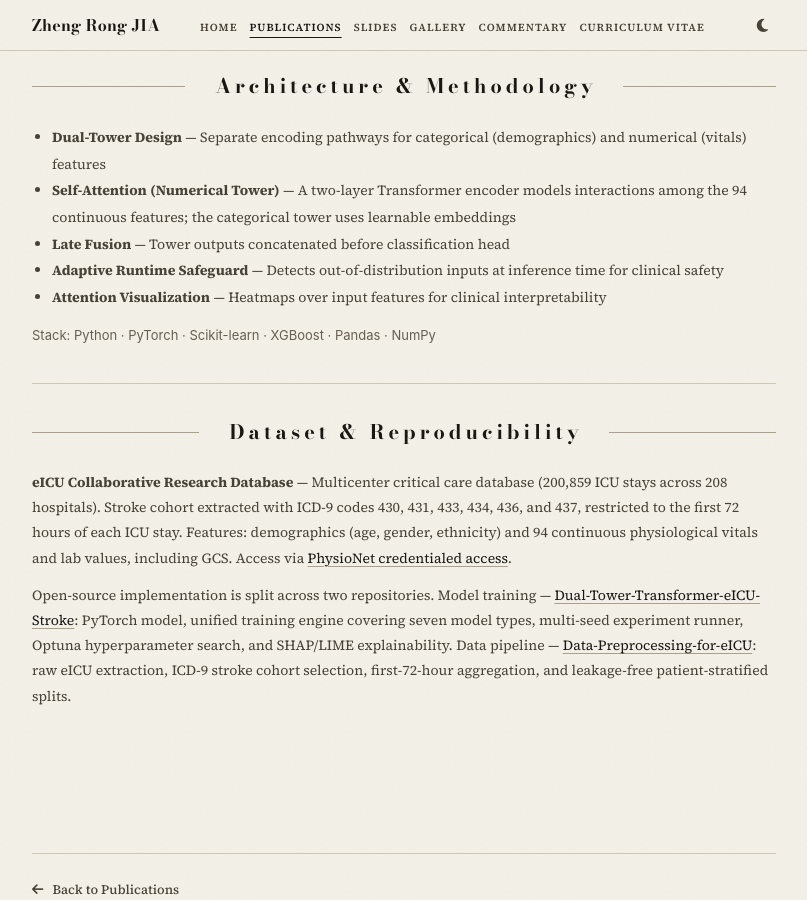
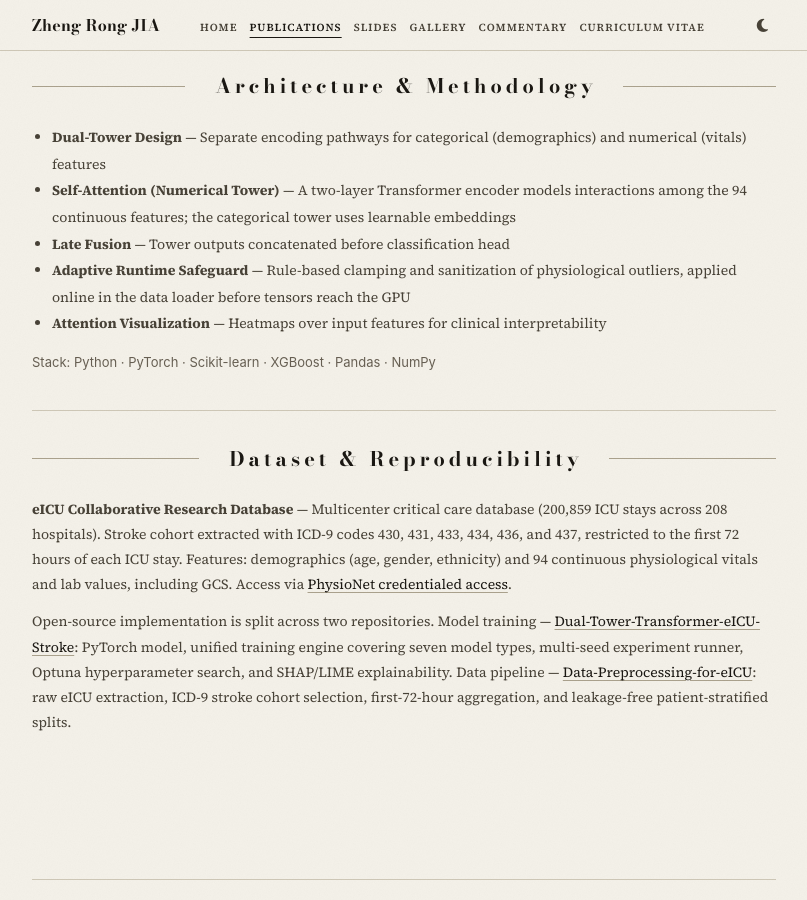
Before and after one commit to ZR-JIA/zr-jia.github.io, a Jekyll site: the page built from _publications/dt-transformer-eicu-stroke.md, in a window 1280 px wide and 900 px high, scrolled down 1269 px. Shown: the whole window, without its empty margins (236-1043 px from the left). Built offline with Jekyll 4.4.1, drawn with Linux system fonts in a browser that asks for light colours.

Commit message:
content: describe the runtime safeguard as an outlier guard
The CV page and the CCAI page said the Adaptive Runtime Safeguard detects
out-of-distribution inputs. The paper (Sec. III-A, Table I) describes a
rule-based layer that runs online in the data loader and clamps and
sanitizes physiological outliers before tensors reach the GPU, giving
crash-free inference. The paper never mentions out-of-distribution
detection, and the CCAI page's own abstract already says "against
physiological outliers".

- CV page: the safeguard clamps physiological outliers online within the
  data loader, ensuring stable, crash-free inference
- CCAI page: rule-based clamping and sanitization of physiological
  outliers, applied online in the data loader before tensors reach the GPU

```diff
--- a/_publications/dt-transformer-eicu-stroke.md
+++ b/_publications/dt-transformer-eicu-stroke.md
@@ -109,7 +109,7 @@ citation_ris: |
     <li><strong>Dual-Tower Design</strong> &mdash; Separate encoding pathways for categorical (demographics) and numerical (vitals) features</li>
     <li><strong>Self-Attention (Numerical Tower)</strong> &mdash; A two-layer Transformer encoder models interactions among the 94 continuous features; the categorical tower uses learnable embeddings</li>
     <li><strong>Late Fusion</strong> &mdash; Tower outputs concatenated before classification head</li>
-    <li><strong>Adaptive Runtime Safeguard</strong> &mdash; Detects out-of-distribution inputs at inference time for clinical safety</li>
+    <li><strong>Adaptive Runtime Safeguard</strong> &mdash; Rule-based clamping and sanitization of physiological outliers, applied online in the data loader before tensors reach the GPU</li>
     <li><strong>Attention Visualization</strong> &mdash; Heatmaps over input features for clinical interpretability</li>
   </ul>
   <p style="font-family:'Inter',sans-serif;font-size:13px;color:var(--color-text-tertiary);margin-top:14px;">Stack: Python &middot; PyTorch &middot; Scikit-learn &middot; XGBoost &middot; Pandas &middot; NumPy</p>
```
Also changed, not shown: _pages/cv.md (+1 -1 lines).
